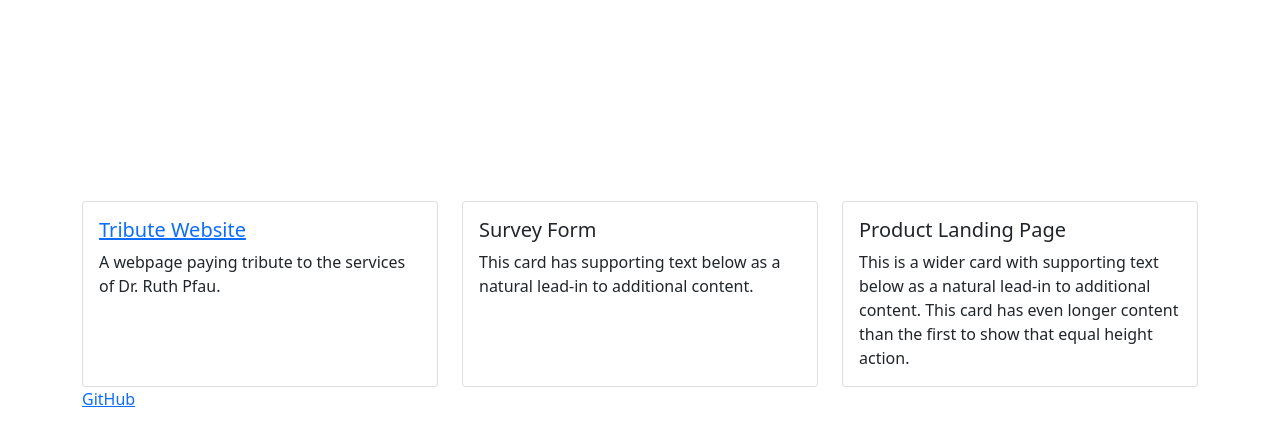
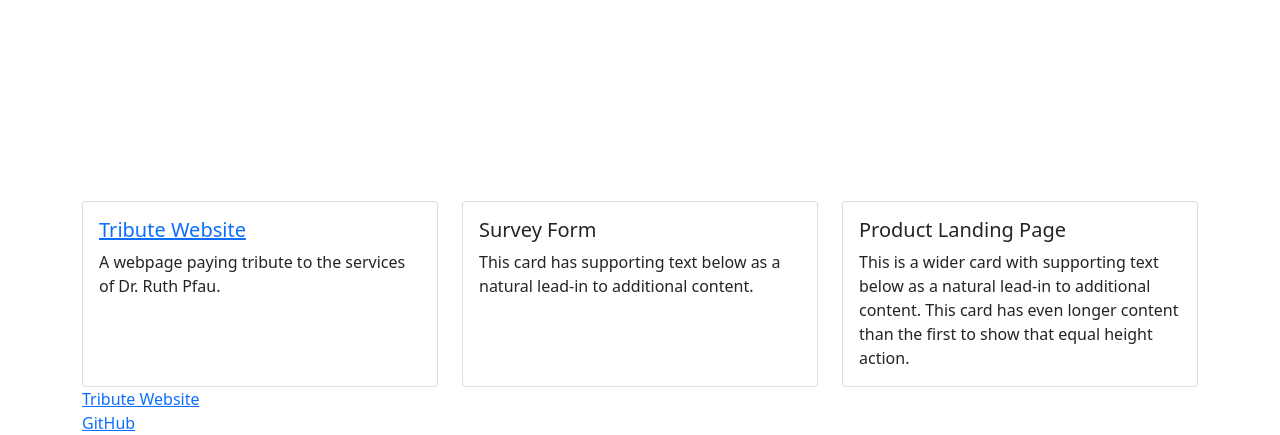
Before and after one commit to hmdshfq/portfolio-page, a plain HTML site: page index.html in a window 1280 px wide. Shown: the part 655-1090 px from the top of the page. Before the commit the page ends 1066 px from the top, so only its background shows below. Drawn offline with nearby package versions, Linux system fonts and the light colour scheme.

Commit message:
Revert "Delete tribute website"
This reverts commit c3dc4cbb72b5e7e397967f768fa3c0653f3c2985.

```diff
--- a/index.html
+++ b/index.html
@@ -72,7 +72,7 @@
                     </div>
                 </div>
             </div>
-
+            <a href="https://codepen.io/hmdshfq/pen/OJXWKqN">Tribute Website</a>
         </div>
     </section>
     <section id="social">
```
